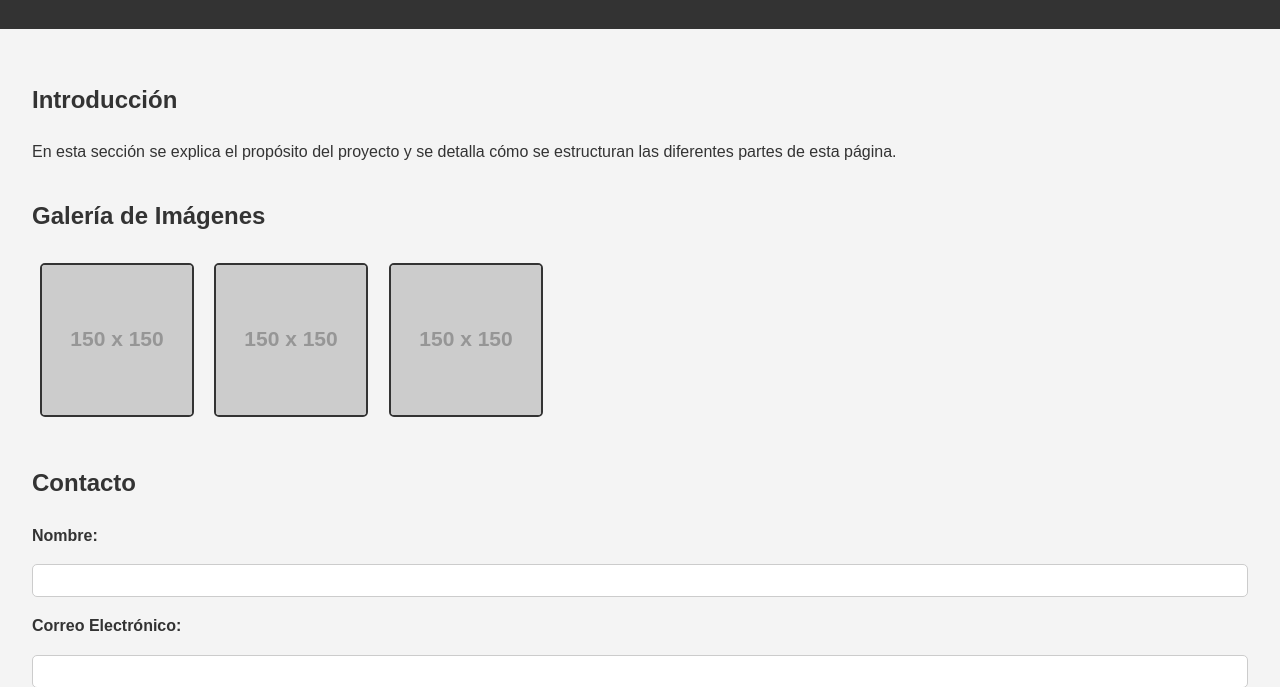
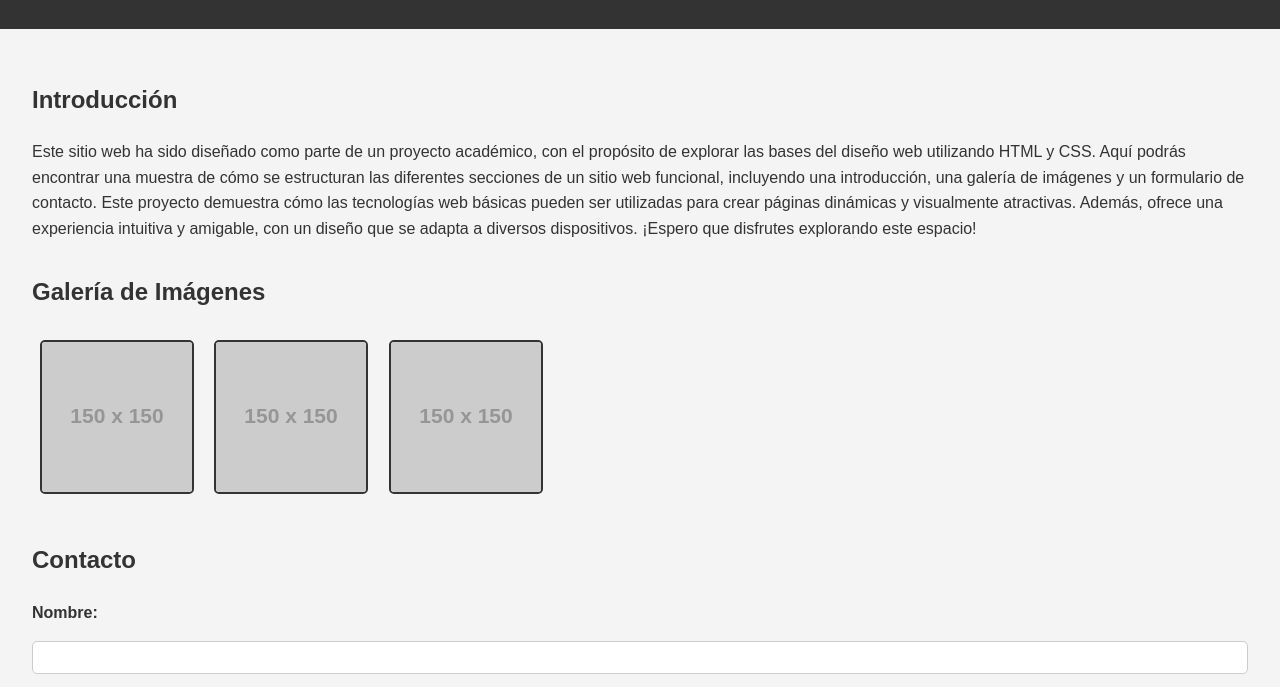
Before and after one commit to DevSaul96/SC-ACTIVIDAD2, a plain HTML site: page index.html in a window 1280 px wide. Shown: the part 112-799 px from the top of the page. Drawn offline with Linux system fonts and the light colour scheme; placeholder pictures from the web are drawn by us.

Commit message:
Update index.html

```diff
--- a/index.html
+++ b/index.html
@@ -15,7 +15,9 @@
     <main>
         <section id="introduccion">
             <h2>Introducción</h2>
-            <p>En esta sección se explica el propósito del proyecto y se detalla cómo se estructuran las diferentes partes de esta página.</p>
+            <p>Este sitio web ha sido diseñado como parte de un proyecto académico, con el propósito de explorar las bases del diseño web utilizando HTML y CSS. Aquí podrás encontrar una muestra de cómo se estructuran las diferentes secciones de un sitio web funcional, incluyendo una introducción, una galería de imágenes y un formulario de contacto.
+
+Este proyecto demuestra cómo las tecnologías web básicas pueden ser utilizadas para crear páginas dinámicas y visualmente atractivas. Además, ofrece una experiencia intuitiva y amigable, con un diseño que se adapta a diversos dispositivos. ¡Espero que disfrutes explorando este espacio!</p>
         </section>
 
         <section id="galeria">
```
